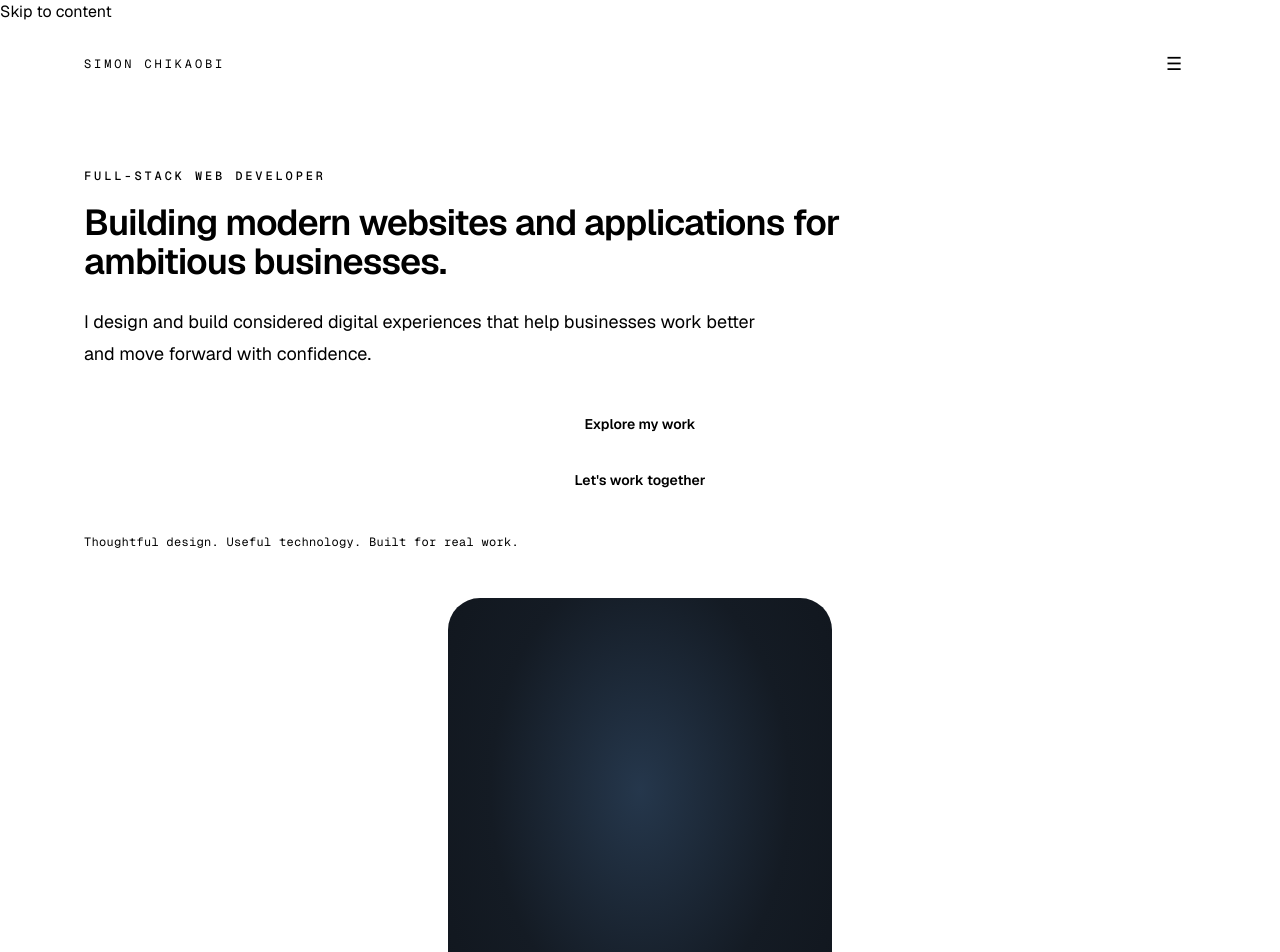
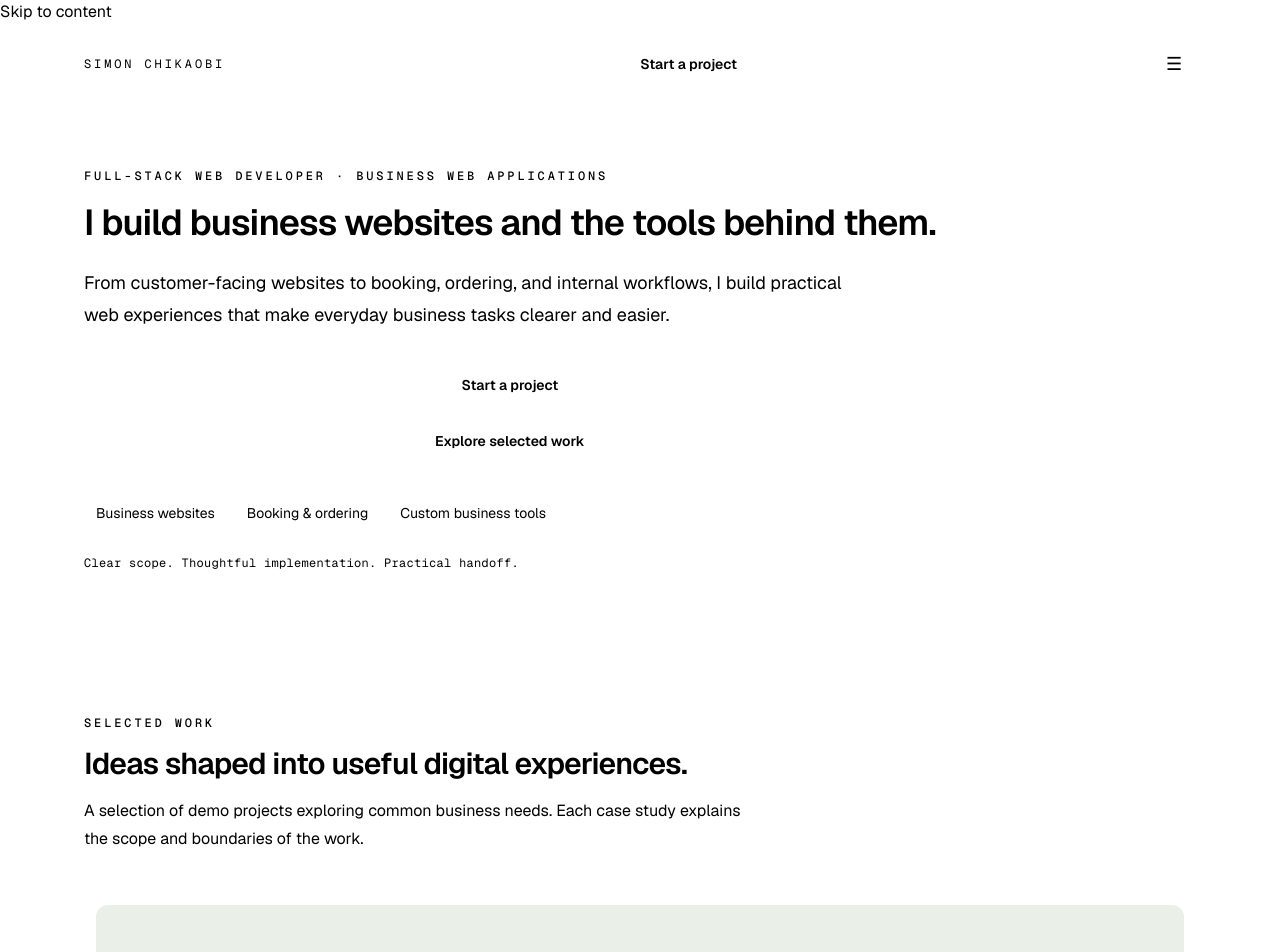
Before and after one commit to simonjr07/developer-portfolio, a Next.js app: page / in a window 1280 px wide. Shown: the top 952 px of the page. Built offline with nearby package versions, Linux system fonts and the light colour scheme.

Commit message:
feat: improve portfolio outreach readiness
Apply focused homepage, navigation, and contact improvements; remove portrait placeholder.

```diff
--- a/src/app/about/page.tsx
+++ b/src/app/about/page.tsx
@@ -4,7 +4,6 @@ import { ButtonLink } from "@/components/button-link";
 import { Card } from "@/components/card";
 import { Container } from "@/components/container";
 import { Eyebrow } from "@/components/eyebrow";
-import { ProfilePortraitPlaceholder } from "@/components/profile-portrait-placeholder";
 import { SectionHeading } from "@/components/section-heading";
 import { SiteShell } from "@/components/site-shell";
 import { projects } from "@/data/projects";
@@ -33,7 +32,7 @@ export default function AboutPage() {
   return (
     <SiteShell>
       <Container className="py-16 sm:py-24">
-        <section aria-label="About the developer" className="grid items-start gap-12 lg:grid-cols-[1.15fr_0.85fr] lg:gap-16">
+        <section aria-label="About the developer" className="max-w-4xl">
           <div>
             <SectionHeading
               level="h1"
@@ -47,7 +46,6 @@ export default function AboutPage() {
               <ButtonLink href="/contact" variant="secondary">Get in touch</ButtonLink>
             </div>
           </div>
-          <ProfilePortraitPlaceholder className="lg:mt-2" />
         </section>
 
         <section aria-label="Engineering approach" className="mt-20 border-t border-border pt-16 sm:mt-28 sm:pt-20">
--- a/src/app/contact/page.tsx
+++ b/src/app/contact/page.tsx
@@ -1,5 +1,6 @@
 import type { Metadata } from "next";
 import { buttonLinkClassName } from "@/components/button-link";
+import { CopyEmailButton } from "@/components/copy-email-button";
 import { Card } from "@/components/card";
 import { Container } from "@/components/container";
 import { Eyebrow } from "@/components/eyebrow";
@@ -84,14 +85,15 @@ export default function ContactPage() {
             {contact ? (
               <>
                 <p className="mt-4 text-sm leading-7 text-secondary">For a project enquiry, email is the best place to start. For professional context, LinkedIn and GitHub are open too. This website does not send or store messages.</p>
-                <div className="mt-6">
+                <div className="mt-6 grid gap-3 sm:grid-cols-2">
                   <a
                     className={buttonLinkClassName("primary", "w-full")}
                     href={`mailto:${encodeURIComponent(contact.localPart)}@${contact.domain}?subject=${encodeURIComponent("Web project enquiry")}`}
                     aria-label={`Email Simon Chikaobi at ${contact.address}`}
                   >
-                    Email {contact.address}
+                    Email me
                   </a>
+                  <CopyEmailButton email={contact.address} />
                 </div>
                 <div className="mt-4 space-y-3">
                   <ProfileRow href={LINKEDIN_URL} label="LinkedIn" ariaLabel="LinkedIn profile for Simon Chikaobi" />
--- a/src/app/page.tsx
+++ b/src/app/page.tsx
@@ -3,7 +3,6 @@ import { Card } from "@/components/card";
 import { Container } from "@/components/container";
 import { Eyebrow } from "@/components/eyebrow";
 import { SectionHeading } from "@/components/section-heading";
-import { ProfilePortraitPlaceholder } from "@/components/profile-portrait-placeholder";
 import { ProjectCard } from "@/components/project-card";
 import { SiteShell } from "@/components/site-shell";
 import { TechnologyBadge } from "@/components/technology-badge";
@@ -24,26 +23,40 @@ const process = [
   ["04", "Refine", "Review the result together and prepare a considered handoff."],
 ];
 
+const projectTypes = ["Business websites", "Booking & ordering", "Custom business tools"];
+
 export default function Home() {
   return (
     <SiteShell>
       <Container>
-        <section className="grid items-center gap-12 py-16 sm:py-24 lg:min-h-[calc(100svh-5rem)] lg:grid-cols-[1.15fr_0.85fr] lg:gap-16 lg:py-20">
-          <div>
-            <Eyebrow>Full-Stack Web Developer</Eyebrow>
-            <h1 className="mt-5 max-w-3xl text-4xl font-semibold leading-[1.08] tracking-tight text-primary sm:text-5xl lg:text-6xl">Building modern websites and applications for ambitious businesses.</h1>
-            <p className="mt-6 max-w-2xl text-lg leading-8 text-secondary">I design and build considered digital experiences that help businesses work better and move forward with confidence.</p>
+        <section className="flex items-center py-16 sm:py-24 lg:min-h-[calc(100svh-5rem)] lg:py-20">
+          <div className="max-w-4xl">
+            <Eyebrow>Full-Stack Web Developer · Business Web Applications</Eyebrow>
+            <h1 className="mt-5 max-w-4xl text-4xl font-semibold leading-[1.08] tracking-tight text-primary sm:text-5xl lg:text-7xl">
+              I build business websites and the tools behind them.
+            </h1>
+            <p className="mt-6 max-w-3xl text-lg leading-8 text-secondary sm:text-xl">
+              From customer-facing websites to booking, ordering, and internal workflows, I build practical web experiences that make everyday business tasks clearer and easier.
+            </p>
             <div className="mt-8 flex flex-col gap-3 sm:flex-row">
-              <ButtonLink href="/projects">Explore my work</ButtonLink>
-              <ButtonLink href="/contact" variant="secondary">Let&apos;s work together</ButtonLink>
+              <ButtonLink href="/contact">Start a project</ButtonLink>
+              <ButtonLink href="/projects" variant="secondary">Explore selected work</ButtonLink>
             </div>
-            <p className="mt-8 font-mono text-xs tracking-wide text-secondary">Thoughtful design. Useful technology. Built for real work.</p>
+            <ul className="mt-8 flex flex-wrap gap-2" aria-label="Types of projects">
+              {projectTypes.map((item) => (
+                <li key={item} className="rounded-full border border-border px-3 py-2 text-sm text-secondary">
+                  {item}
+                </li>
+              ))}
+            </ul>
+            <p className="mt-6 font-mono text-xs tracking-wide text-secondary">
+              Clear scope. Thoughtful implementation. Practical handoff.
+            </p>
           </div>
-          <ProfilePortraitPlaceholder />
         </section>
 
         <section id="selected-work" className="scroll-mt-24 border-t border-border py-20 sm:py-28">
-          <SectionHeading eyebrow="Selected work" title="Ideas shaped into useful digital experiences." description="A selection of portfolio demonstration projects exploring common business needs. These are demonstrations, not paid client commissions." />
+          <SectionHeading eyebrow="Selected work" title="Ideas shaped into useful digital experiences." description="A selection of demo projects exploring common business needs. Each case study explains the scope and boundaries of the work." />
           <div className="mt-10 grid gap-4 sm:grid-cols-2 sm:gap-5">
             {projects.map((project) => (
               <ProjectCard key={project.slug} project={project} headingLevel="h3" />
--- a/src/components/profile-portrait-placeholder.tsx
+++ /dev/null
@@ -1,20 +0,0 @@
-type ProfilePortraitPlaceholderProps = {
-  className?: string;
-};
-
-export function ProfilePortraitPlaceholder({ className = "" }: ProfilePortraitPlaceholderProps) {
-  return (
-    <figure aria-label="Abstract profile artwork placeholder; authentic portrait to be supplied by the owner" className={`relative mx-auto aspect-[4/5] w-full max-w-sm overflow-hidden rounded-[2rem] border border-border bg-surface ${className}`}>
-      <div aria-hidden="true" className="absolute inset-0 bg-[radial-gradient(ellipse_at_50%_40%,#25374c_0%,#141b24_55%,#10151c_100%)]" />
-      <div aria-hidden="true" className="absolute left-1/2 top-[42%] size-56 -translate-x-1/2 -translate-y-1/2 rounded-full border border-accent/20 sm:size-64" />
-      <div aria-hidden="true" className="absolute left-1/2 top-[42%] size-40 -translate-x-1/2 -translate-y-1/2 rounded-full border border-accent/30 sm:size-48" />
-      <div aria-hidden="true" className="absolute left-1/2 top-[42%] size-24 -translate-x-1/2 -translate-y-1/2 rotate-45 rounded-[2rem] border border-accent/40 bg-accent/5 sm:size-28" />
-      <div aria-hidden="true" className="absolute left-[28%] top-[28%] size-2 rounded-full bg-accent" />
-      <div aria-hidden="true" className="absolute right-[25%] top-[56%] size-1.5 rounded-full bg-accent/70" />
-      <figcaption className="absolute inset-x-5 bottom-5 rounded-xl border border-border/80 bg-background/80 p-4 backdrop-blur-sm">
-        <span className="block font-mono text-[0.65rem] uppercase tracking-[0.2em] text-accent">Profile image</span>
-        <span className="mt-1 block text-sm text-secondary">Authentic portrait to be added when supplied</span>
-      </figcaption>
-    </figure>
-  );
-}
--- a/src/components/site-header.tsx
+++ b/src/components/site-header.tsx
@@ -3,6 +3,7 @@
 import Link from "next/link";
 import { usePathname } from "next/navigation";
 import { useEffect, useRef, useState } from "react";
+import { buttonLinkClassName } from "@/components/button-link";
 
 const navigation = [
   { href: "/projects", label: "Projects" },
@@ -50,16 +51,16 @@ export function SiteHeader() {
 
   return (
     <header className="sticky top-0 z-50 border-b border-border/80 bg-background/90 backdrop-blur">
-      <div className="mx-auto flex min-h-20 w-full max-w-6xl items-center justify-between px-5 sm:px-8 lg:px-10">
+      <div className="mx-auto flex min-h-20 w-full max-w-6xl items-center justify-between gap-4 px-5 sm:px-8 lg:px-10">
         <Link
           href="/"
           aria-current={pathname === "/" ? "page" : undefined}
-          className="inline-flex min-h-11 items-center rounded-sm font-mono text-xs uppercase tracking-[0.24em] text-accent"
+          className="inline-flex min-h-11 shrink-0 items-center rounded-sm font-mono text-xs uppercase tracking-[0.24em] text-accent"
         >
           Simon Chikaobi
         </Link>
 
-        <nav aria-label="Primary navigation" className="hidden items-center gap-7 md:flex">
+        <nav aria-label="Primary navigation" className="hidden items-center gap-5 lg:flex xl:gap-7">
           {navigation.map((item) => {
             const active = isActivePath(pathname, item.href);
             return (
@@ -78,10 +79,14 @@ export function SiteHeader() {
           })}
         </nav>
 
+        <Link href="/contact" className={buttonLinkClassName("primary", "hidden lg:inline-flex")}>
+          Start a project
+        </Link>
+
         <button
           ref={menuButtonRef}
           type="button"
-          className="inline-flex min-h-11 min-w-11 items-center justify-center rounded-full border border-border text-primary transition-colors hover:border-accent hover:text-accent md:hidden"
+          className="inline-flex min-h-11 min-w-11 items-center justify-center rounded-full border border-border text-primary transition-colors hover:border-accent hover:text-accent lg:hidden"
           aria-expanded={isMenuOpen}
           aria-controls="mobile-navigation"
           aria-label={isMenuOpen ? "Close navigation menu" : "Open navigation menu"}
@@ -92,7 +97,7 @@ export function SiteHeader() {
       </div>
 
       {isMenuOpen ? (
-        <nav ref={menuRef} id="mobile-navigation" aria-label="Mobile navigation" className="absolute inset-x-0 top-full z-10 border-b border-border bg-surface px-5 py-4 shadow-2xl shadow-black/30 md:hidden">
+        <nav ref={menuRef} id="mobile-navigation" aria-label="Mobile navigation" className="absolute inset-x-0 top-full z-10 border-b border-border bg-surface px-5 py-4 shadow-2xl shadow-black/30 lg:hidden">
           <div className="mx-auto flex max-w-6xl flex-col gap-1">
             {navigation.map((item) => {
               const active = isActivePath(pathname, item.href);
@@ -111,6 +116,13 @@ export function SiteHeader() {
                 </Link>
               );
             })}
+            <Link
+              href="/contact"
+              onClick={() => setIsMenuOpen(false)}
+              className={buttonLinkClassName("primary", "mt-3 w-full")}
+            >
+              Start a project
+            </Link>
           </div>
         </nav>
       ) : null}
```
Also changed, not shown: src/components/copy-email-button.tsx (added, +45 -0 lines), 1 other file (tests, documents, lock files or other folders).
